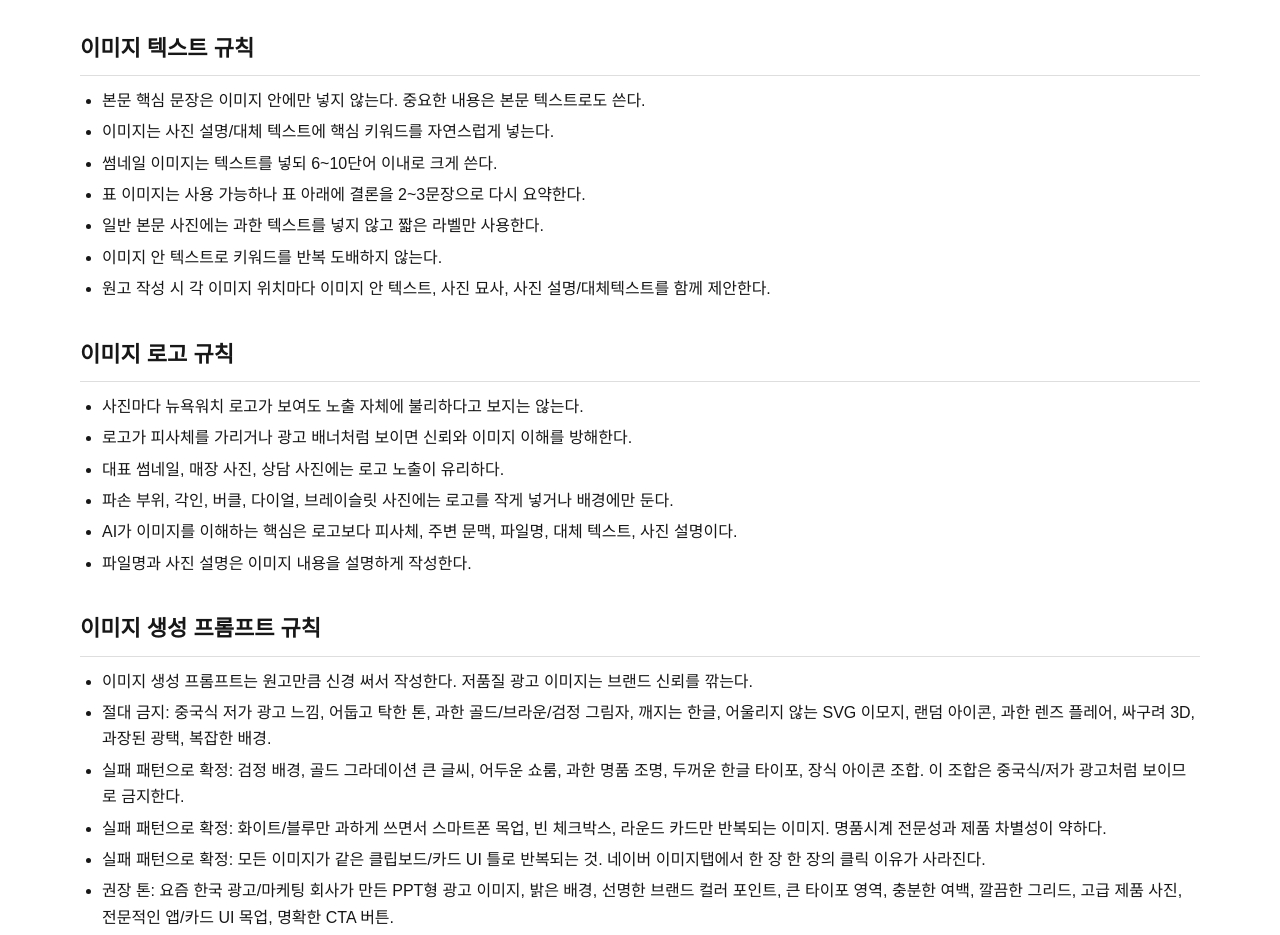
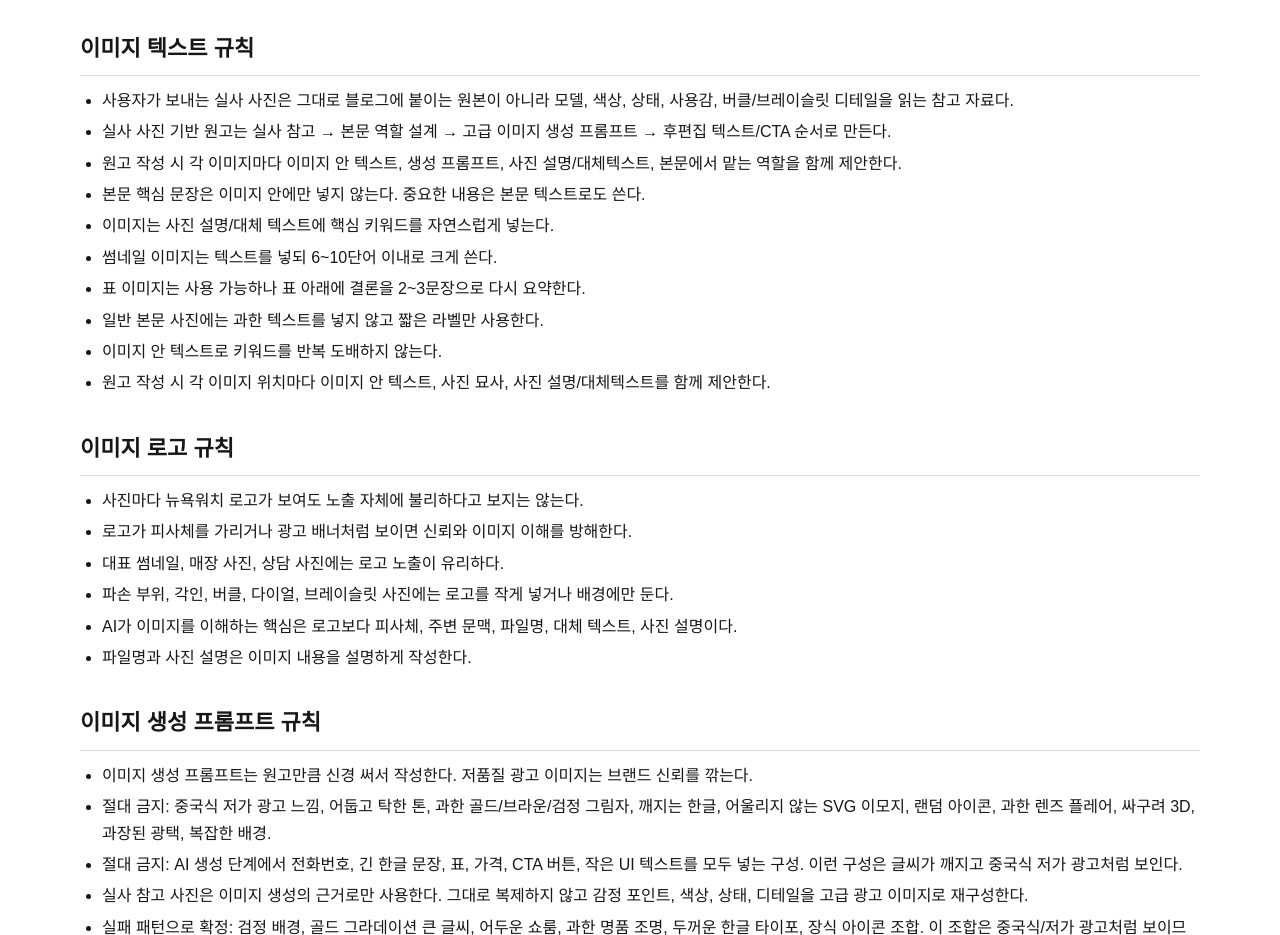
Before and after one commit to jeongsseongg/blog-watch, a plain HTML site: page newyorkwatch_harness.html in a window 1280 px wide. Shown: the part 6155-7090 px from the top of the page. Drawn offline with Linux system fonts and the light colour scheme.

Commit message:
Sync harness updates 2026-05-28 21:54

```diff
--- a/newyorkwatch_harness.html
+++ b/newyorkwatch_harness.html
@@ -463,6 +463,9 @@
   <section>
     <h2>이미지 텍스트 규칙</h2>
     <ul>
+      <li>사용자가 보내는 실사 사진은 그대로 블로그에 붙이는 원본이 아니라 모델, 색상, 상태, 사용감, 버클/브레이슬릿 디테일을 읽는 참고 자료다.</li>
+      <li>실사 사진 기반 원고는 실사 참고 → 본문 역할 설계 → 고급 이미지 생성 프롬프트 → 후편집 텍스트/CTA 순서로 만든다.</li>
+      <li>원고 작성 시 각 이미지마다 이미지 안 텍스트, 생성 프롬프트, 사진 설명/대체텍스트, 본문에서 맡는 역할을 함께 제안한다.</li>
       <li>본문 핵심 문장은 이미지 안에만 넣지 않는다. 중요한 내용은 본문 텍스트로도 쓴다.</li>
       <li>이미지는 사진 설명/대체 텍스트에 핵심 키워드를 자연스럽게 넣는다.</li>
       <li>썸네일 이미지는 텍스트를 넣되 6~10단어 이내로 크게 쓴다.</li>
@@ -490,6 +493,8 @@
     <ul>
       <li>이미지 생성 프롬프트는 원고만큼 신경 써서 작성한다. 저품질 광고 이미지는 브랜드 신뢰를 깎는다.</li>
       <li>절대 금지: 중국식 저가 광고 느낌, 어둡고 탁한 톤, 과한 골드/브라운/검정 그림자, 깨지는 한글, 어울리지 않는 SVG 이모지, 랜덤 아이콘, 과한 렌즈 플레어, 싸구려 3D, 과장된 광택, 복잡한 배경.</li>
+      <li>절대 금지: AI 생성 단계에서 전화번호, 긴 한글 문장, 표, 가격, CTA 버튼, 작은 UI 텍스트를 모두 넣는 구성. 이런 구성은 글씨가 깨지고 중국식 저가 광고처럼 보인다.</li>
+      <li>실사 참고 사진은 이미지 생성의 근거로만 사용한다. 그대로 복제하지 않고 감정 포인트, 색상, 상태, 디테일을 고급 광고 이미지로 재구성한다.</li>
       <li>실패 패턴으로 확정: 검정 배경, 골드 그라데이션 큰 글씨, 어두운 쇼룸, 과한 명품 조명, 두꺼운 한글 타이포, 장식 아이콘 조합. 이 조합은 중국식/저가 광고처럼 보이므로 금지한다.</li>
       <li>실패 패턴으로 확정: 화이트/블루만 과하게 쓰면서 스마트폰 목업, 빈 체크박스, 라운드 카드만 반복되는 이미지. 명품시계 전문성과 제품 차별성이 약하다.</li>
       <li>실패 패턴으로 확정: 모든 이미지가 같은 클립보드/카드 UI 틀로 반복되는 것. 네이버 이미지탭에서 한 장 한 장의 클릭 이유가 사라진다.</li>
@@ -564,6 +569,7 @@
       <li>9장 이상 연속 이미지처럼 각 이미지마다 정확한 문구와 구조가 지정된 작업은 AI 완성 이미지 방식으로 진행하지 않는다.</li>
       <li>AI 이미지에는 글자를 거의 넣지 않고, 시계, 매장, 상담 장면, 쇼케이스, 감정 테이블, 여백 있는 배경만 만든다.</li>
       <li>제목, 본문, 표, 브랜드명, 숫자, CTA는 디자인 레이어에서 직접 얹는다.</li>
+      <li>CTA 이미지는 배경 장면만 생성하고, 고정 문구 <strong>010-6293-6668 클릭 하시면 전화연결됩니다.</strong>, <strong>매입절차 및 최고가 약속</strong>, <strong>지금 사진보내고 가격확인</strong>은 후편집으로 얹는다.</li>
       <li>권장 폰트는 Pretendard, Noto Sans KR, SUIT 계열이다.</li>
       <li>권장 색상은 네이비, 화이트, 밝은 베이지, 뉴욕워치 블루 포인트다.</li>
       <li>이미지 작업 요청을 받으면 배경 이미지 생성안과 별도로 문구, 배치안, 폰트 크기, 컬러, 위치를 제공한다.</li>
```
Also changed, not shown: 3 other files.
